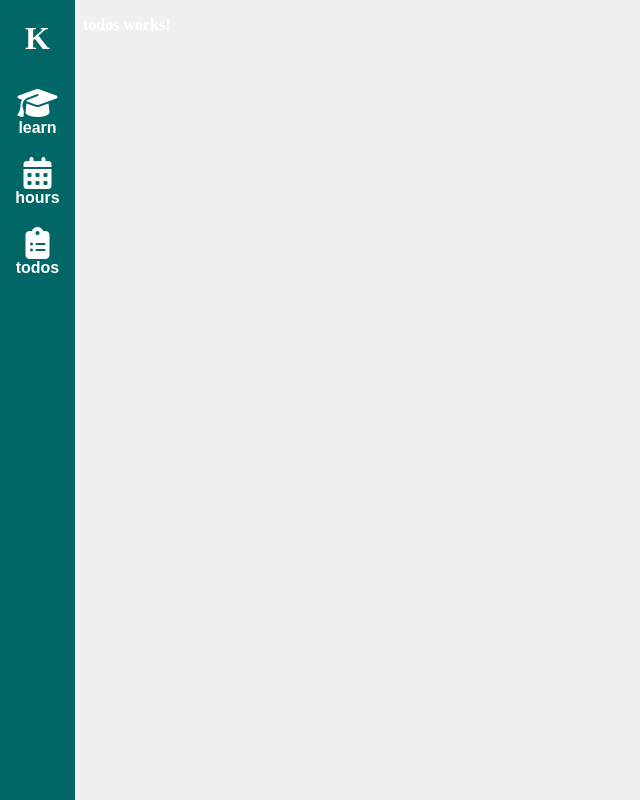
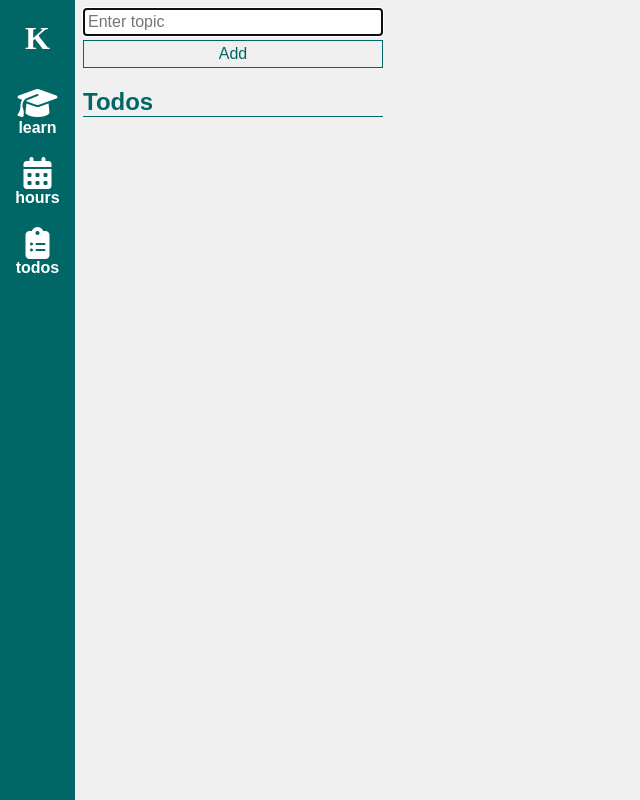
Before and after one commit to amoisio/kyytto, an Angular app in the folder client/: page /todos in a window 1280 px wide. Shown: the whole page, without its empty margins (0-640 px from the left). Built offline with nearby package versions, Linux system fonts and the light colour scheme.

Commit message:
Add todos component

```diff
--- /dev/null
+++ b/client/src/app/todo-note.ts
@@ -0,0 +1,7 @@
+import { INote } from "./inote";
+
+export class TodoNote implements INote {
+    public topic?: string;
+    public details?: string[];
+    public done !: boolean;
+}
--- a/client/src/app/todos/todos.component.html
+++ b/client/src/app/todos/todos.component.html
@@ -1 +1,14 @@
-<p>todos works!</p>
+<form id="add-note-form" [formGroup]="noteForm" (ngSubmit)="onSubmit()">
+    <input type="text" placeholder="Enter topic" formControlName="topic" autofocus>
+    <button class="submit-button" type="submit">
+        Add
+    </button>
+</form>
+
+<section class="note">
+    <h2>Todos</h2>
+    <div *ngFor="let item of data">
+        <input type="checkbox" [id]="item.topic" ([ngModel])="item.done">
+        <label [for]="item.topic">{{ item.topic }}</label>
+    </div>
+</section>
--- a/client/src/app/todos/todos.component.scss
+++ b/client/src/app/todos/todos.component.scss
@@ -0,0 +1,45 @@
+input {
+    display: block;
+    border: 1px solid #cccccc;
+    padding: 4px;
+    margin-bottom: 4px;
+    width: 100%;
+    box-sizing: border-box;
+    font-family: Arial, Helvetica, sans-serif;
+    font-size: medium;
+    color:black;
+}
+
+input[type='checkbox'] {
+    display: inline;
+    width: auto;
+}
+
+button {
+    border:solid;
+    border-width:1px;
+    border-color: #006666;
+    border-radius: 0;
+    width: 100%;
+    font-size: 1em;
+    font-weight: 400;
+    color:#006666;
+    padding-top: 4px;
+    padding-bottom: 4px;
+}
+
+.note {
+    font-family: Arial, Helvetica, sans-serif;
+    color: #006666;
+
+    h2 {
+        margin-bottom: 4px;
+        border-top-width: 0;
+        border-left-width: 0;
+        border-right-width: 0;
+        border-bottom-width: 1px;
+        border-color: #006666;
+        border-style: solid;
+    }
+
+}
--- a/client/src/app/todos/todos.component.ts
+++ b/client/src/app/todos/todos.component.ts
@@ -1,4 +1,9 @@
 import { Component, OnInit } from '@angular/core';
+import { FormBuilder } from '@angular/forms';
+import { NavigationEnd, Router } from '@angular/router';
+import { filter } from 'rxjs/operators';
+import { TodoNote } from '../todo-note';
+import { LocalStore } from '../local-store';
 
 @Component({
   selector: 'app-todos',
@@ -7,9 +12,49 @@ import { Component, OnInit } from '@angular/core';
 })
 export class TodosComponent implements OnInit {
 
-  constructor() { }
+  private readonly store: LocalStore<TodoNote>;
+  data: TodoNote[] = [];
+
+  noteForm = this.formBuilder.group({
+    topic: undefined
+  });
+
+  constructor(private readonly formBuilder: FormBuilder, private router: Router) {
+    this.store = new LocalStore("todos");
+  }
 
   ngOnInit(): void {
+    this.router.events
+      .pipe(filter(e => e instanceof NavigationEnd))
+      .subscribe(this.focusOnMain);
+
+    this.data = this.store.get();
   }
 
+  onSubmit(): void {
+    let { topic } = this.noteForm.value;
+    this.add(topic);
+    this.noteForm.reset();
+  }
+
+  add(topic: string): void {
+    console.log(topic);
+    if (!topic)
+      return;
+
+    let vals = this.data.find(item => item.topic === topic);
+    if (!vals) {
+      this.data.push({ topic: topic, done: false });
+    }
+
+    this.store.set(this.data);
+    this.focusOnMain();
+  }
+
+  focusOnMain() {
+    const mainHeader = document.querySelector('#add-note-form > input') as HTMLElement;
+    if (mainHeader) {
+      mainHeader.focus();
+    }
+  }
 }
```
Also changed, not shown: 1 other file (tests, documents, lock files or other folders).
